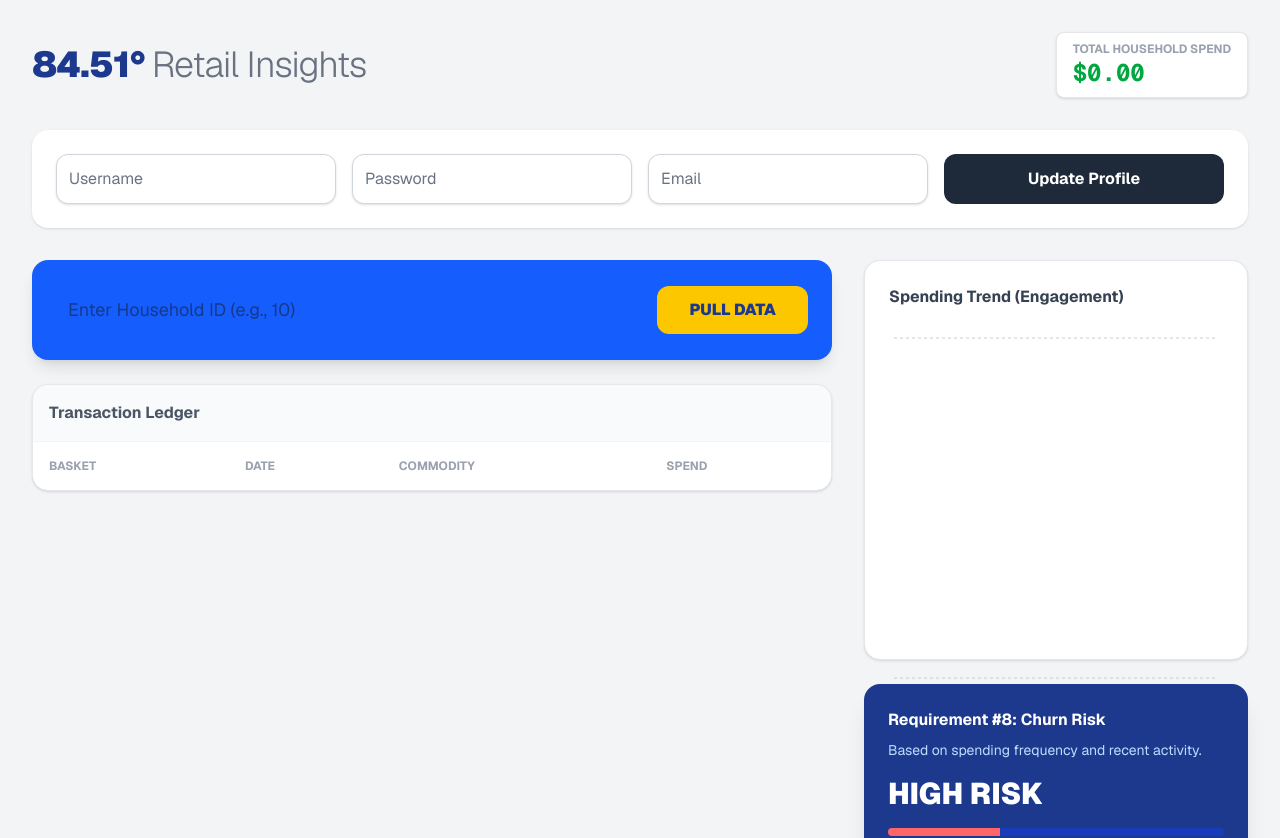
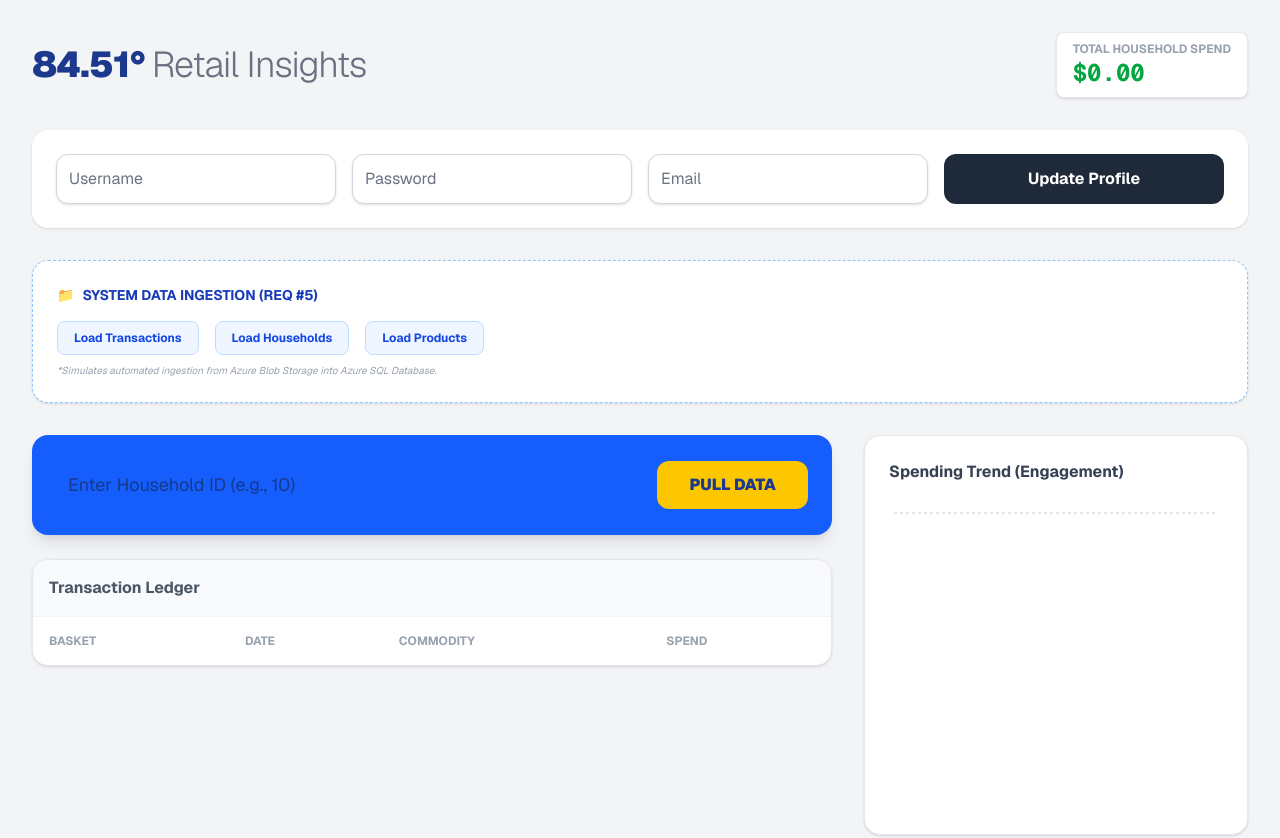
Before and after one commit to siddarthpadmanabhan29/Data-Science-Analytics, a Next.js app in the folder dashboard/: page / in a window 1280 px wide. Shown: the top 838 px of the page. Built offline with nearby package versions, Linux system fonts and the light colour scheme.

Commit message:
updata data loading

```diff
--- a/dashboard/app/page.tsx
+++ b/dashboard/app/page.tsx
@@ -80,6 +80,33 @@
           </button>
         </div>
 
+        {/* Requirement #5: Data Loading Section */}
+        <div className="bg-white p-6 rounded-2xl shadow-sm border border-dashed border-blue-300 mb-8">
+          <h3 className="text-sm font-bold text-blue-800 uppercase mb-4 flex items-center">
+            <span className="mr-2">📁</span> System Data Ingestion (Req #5)
+          </h3>
+          <div className="flex flex-wrap gap-4">
+            <button
+              onClick={() => alert("Connecting to Azure Storage... Ingesting latest Transactions.csv")}
+              className="bg-blue-50 text-blue-700 px-4 py-2 rounded-lg text-xs font-bold hover:bg-blue-100 border border-blue-200"
+            >
+              Load Transactions
+            </button>
+            <button
+              onClick={() => alert("Connecting to Azure Storage... Ingesting latest Households.csv")}
+              className="bg-blue-50 text-blue-700 px-4 py-2 rounded-lg text-xs font-bold hover:bg-blue-100 border border-blue-200"
+            >
+              Load Households
+            </button>
+            <button
+              onClick={() => alert("Connecting to Azure Storage... Ingesting latest Products.csv")}
+              className="bg-blue-50 text-blue-700 px-4 py-2 rounded-lg text-xs font-bold hover:bg-blue-100 border border-blue-200"
+            >
+              Load Products
+            </button>
+          </div>
+          <p className="text-[10px] text-gray-400 mt-2 italic">*Simulates automated ingestion from Azure Blob Storage into Azure SQL Database.</p>
+        </div>
 
         <div className="grid grid-cols-1 lg:grid-cols-3 gap-8">
           {/* Left Column: Search & Table */}
```
